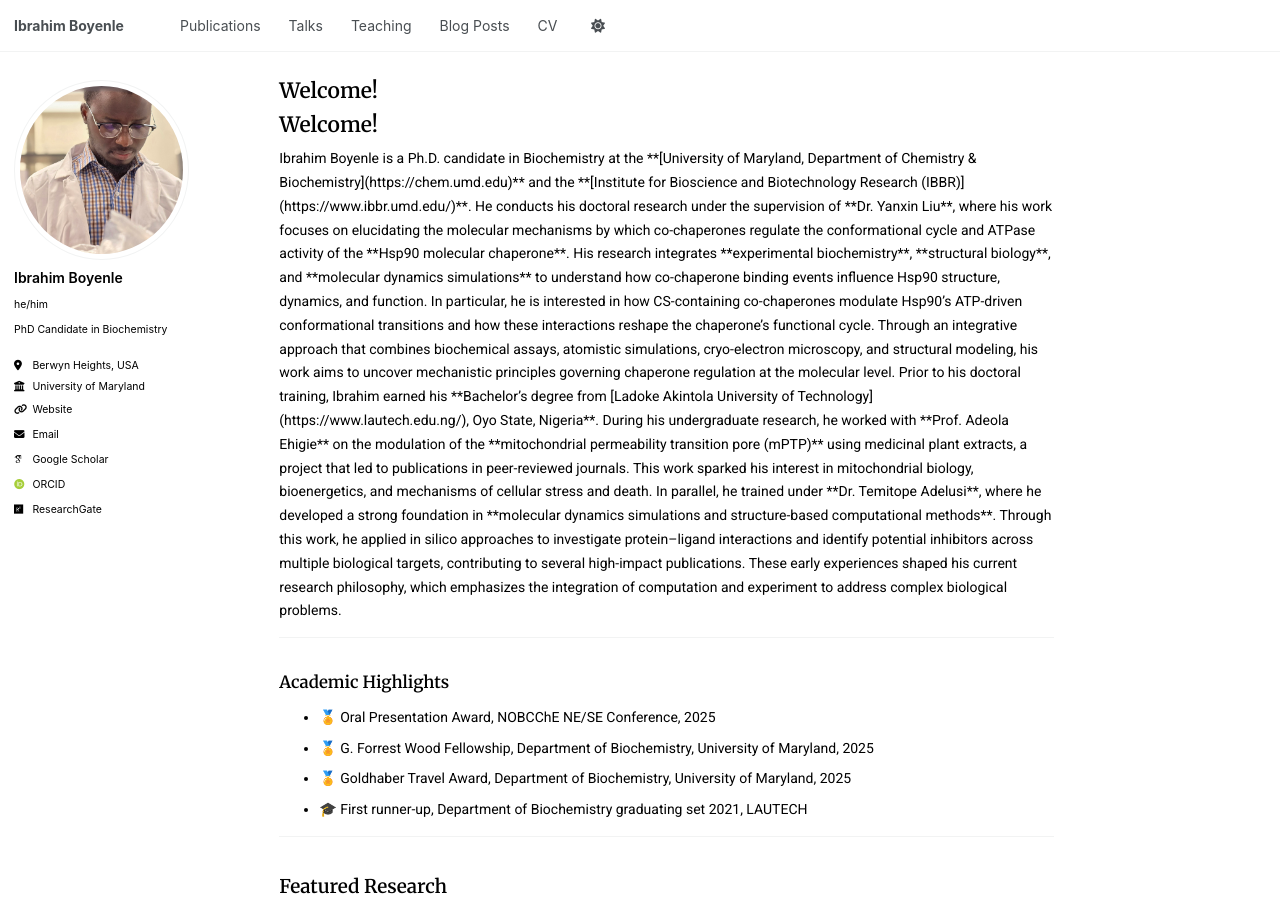
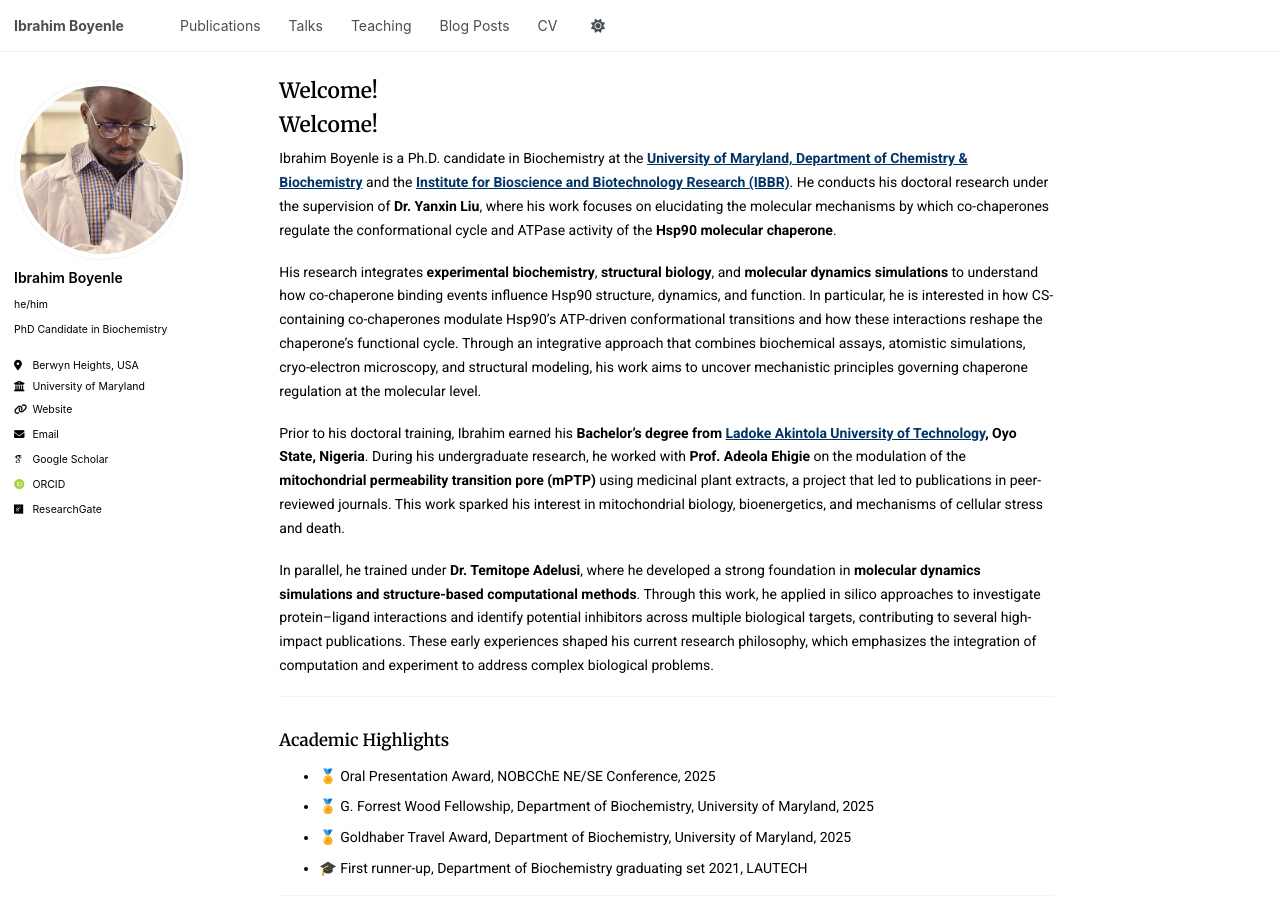
Before and after one commit to Ibrahimboyenle/Ibrahimboyenle.github.io, a Jekyll site: the page built from _pages/about.md, in a window 1280 px wide and 900 px high. Built offline with Jekyll 4.4.1, drawn with Linux system fonts in a browser that asks for light colours; some web fonts are replaced; a script that is not in the unit is left out; our own code applies the rules of GitHub Pages for plain Markdown files.

Commit message:
Update about.md

```diff
--- a/_pages/about.md
+++ b/_pages/about.md
@@ -5,7 +5,7 @@ author_profile: true
 
 Welcome!
 ========
-<div class="justify-text">
+
 Ibrahim Boyenle is a Ph.D. candidate in Biochemistry at the **[University of Maryland, Department of Chemistry & Biochemistry](https://chem.umd.edu)** and the **[Institute for Bioscience and Biotechnology Research (IBBR)](https://www.ibbr.umd.edu/)**. He conducts his doctoral research under the supervision of **Dr. Yanxin Liu**, where his work focuses on elucidating the molecular mechanisms by which co-chaperones regulate the conformational cycle and ATPase activity of the **Hsp90 molecular chaperone**.
 
 His research integrates **experimental biochemistry**, **structural biology**, and **molecular dynamics simulations** to understand how co-chaperone binding events influence Hsp90 structure, dynamics, and function. In particular, he is interested in how CS-containing co-chaperones modulate Hsp90’s ATP-driven conformational transitions and how these interactions reshape the chaperone’s functional cycle. Through an integrative approach that combines biochemical assays, atomistic simulations, cryo-electron microscopy, and structural modeling, his work aims to uncover mechanistic principles governing chaperone regulation at the molecular level.
@@ -13,7 +13,7 @@ His research integrates **experimental biochemistry**, **structural biology**, a
 Prior to his doctoral training, Ibrahim earned his **Bachelor’s degree from [Ladoke Akintola University of Technology](https://www.lautech.edu.ng/), Oyo State, Nigeria**. During his undergraduate research, he worked with **Prof. Adeola Ehigie** on the modulation of the **mitochondrial permeability transition pore (mPTP)** using medicinal plant extracts, a project that led to publications in peer-reviewed journals. This work sparked his interest in mitochondrial biology, bioenergetics, and mechanisms of cellular stress and death.
 
 In parallel, he trained under **Dr. Temitope Adelusi**, where he developed a strong foundation in **molecular dynamics simulations and structure-based computational methods**. Through this work, he applied in silico approaches to investigate protein–ligand interactions and identify potential inhibitors across multiple biological targets, contributing to several high-impact publications. These early experiences shaped his current research philosophy, which emphasizes the integration of computation and experiment to address complex biological problems.
-</div>
+
 ---
 
 ### Academic Highlights
```
